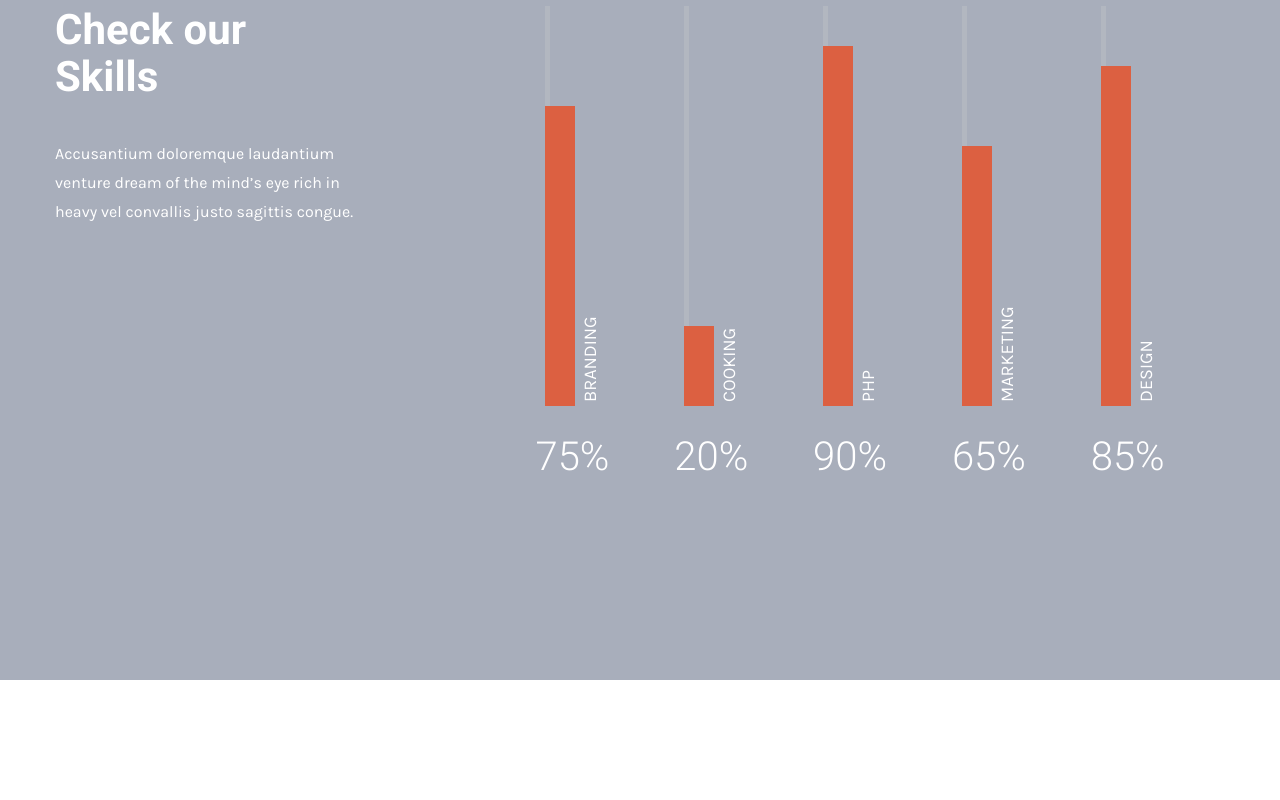
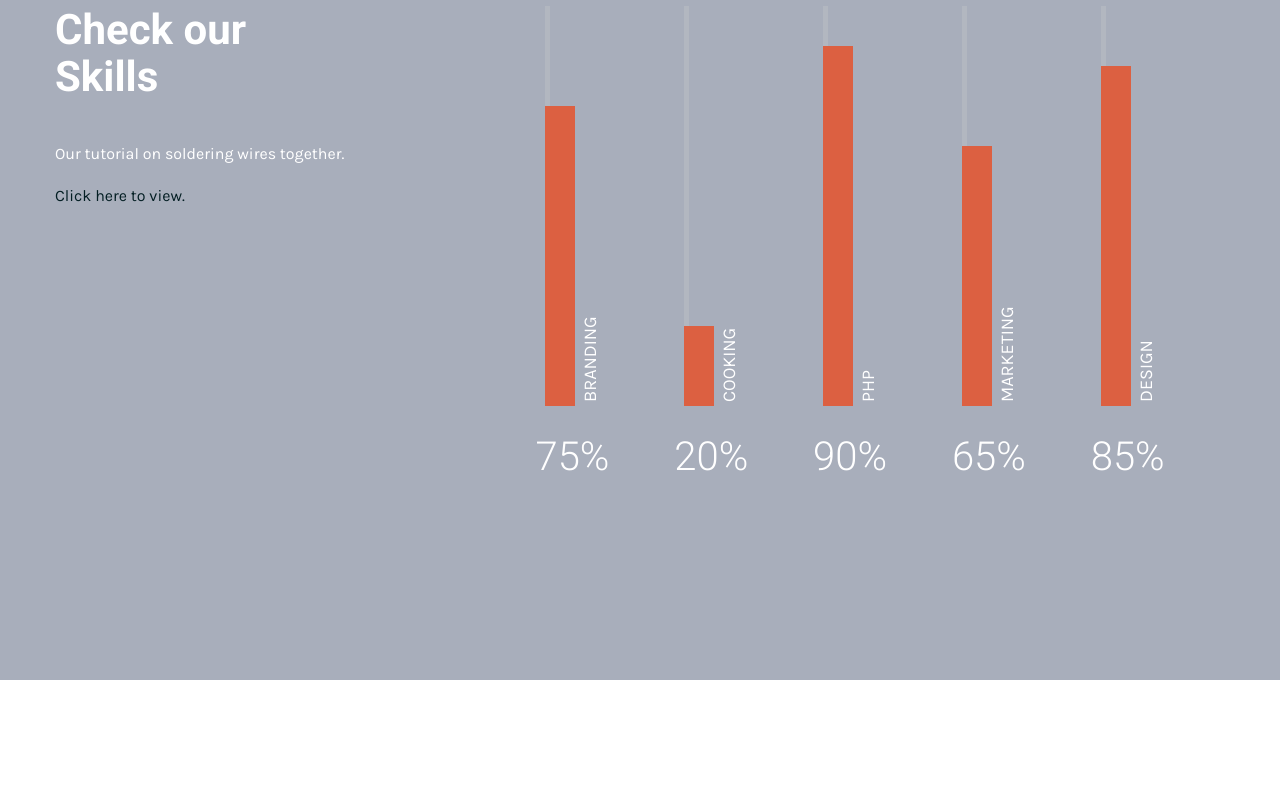
Before and after one commit to nmuenkel09/roboticswebsite, a plain HTML site: page index.html in a window 1280 px wide. Shown: the part 7180-7980 px from the top of the page. Drawn offline with Linux system fonts and the light colour scheme.

Commit message:
Add files via upload

```diff
--- a/index.html
+++ b/index.html
@@ -437,8 +437,9 @@
                                 </h3>
                                 <br>
                                 <p class="white-text">
-                                    Accusantium doloremque laudantium venture dream of the mind’s eye rich in heavy vel convallis justo sagittis congue.
+                                   Our tutorial on soldering wires together.
                                 </p>
+								<a target="_blank" href="assets/tutorial.pdf">Click here to view.</a>
                             </div>
 
                             <div class="two_third last">
```
Also changed, not shown: 1 other file.
